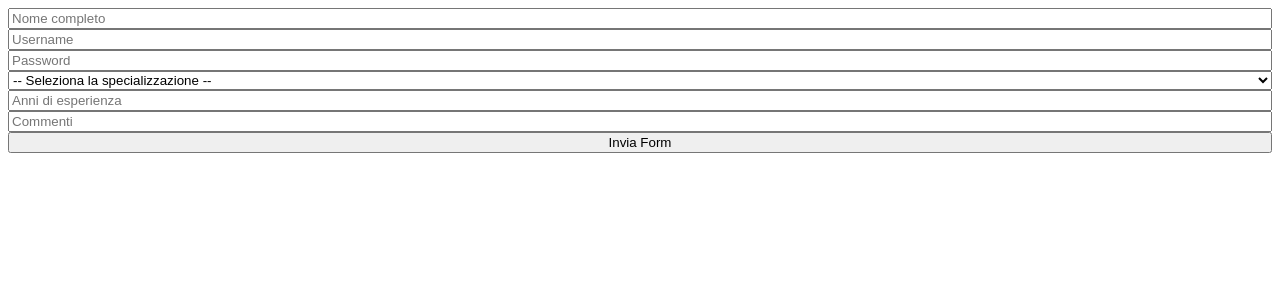
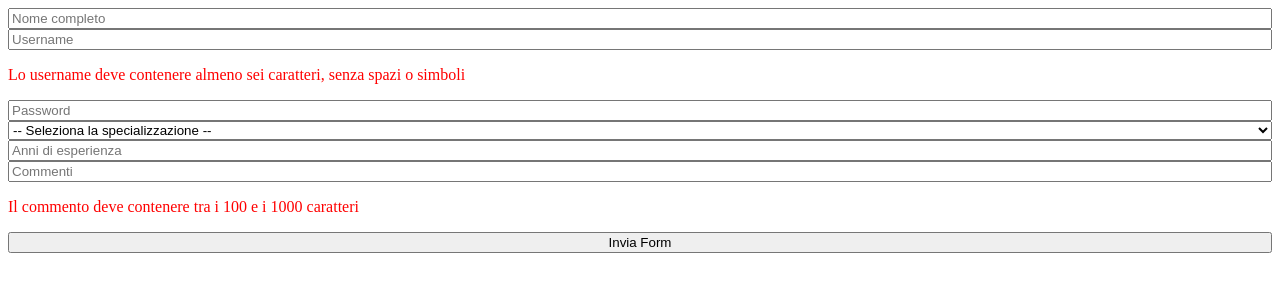
Before and after one commit to giovanni-arduini/ex-react-useref-signup, a React (Vite) app: page / in a window 1280 px wide. Shown: the top 300 px of the page. Built offline with nearby package versions, Linux system fonts and the light colour scheme.

Commit message:
ADD username & comments validation

```diff
--- a/src/App.jsx
+++ b/src/App.jsx
@@ -7,6 +7,10 @@ function App() {
   const [spec, setSpec] = useState("");
   const [experienceYears, setExperienceYears] = useState("");
   const [comments, setComments] = useState("");
+
+  const letters = "abcdefghijklmnopqrstuvwxyz";
+  const numbers = "0123456789";
+  const symbols = "!@#$%^&*()-_=+[]{}|;:'\",.<>?/`~";
 
   function handleSubmit(e) {
     e.preventDefault();
@@ -37,10 +41,14 @@ function App() {
         onSubmit={handleSubmit}
         style={{ display: "flex", flexDirection: "column" }}
       >
+        {/* <label for="nome_completo">Inserisci il tuo nome completo</label> */}
         <input
           type="text"
           name="nome_completo"
+          id="nome_completo"
           placeholder="Nome completo"
+          // required
+          // minLength={6}
           value={name}
           onChange={(e) => setName(e.target.value)}
         />
@@ -52,6 +60,15 @@ function App() {
           value={username}
           onChange={(e) => setUsername(e.target.value)}
         />
+
+        {username.length >= 6 ? (
+          <p style={{ color: "green" }}>Username valido</p>
+        ) : (
+          <p style={{ color: "red" }}>
+            Lo username deve contenere almeno sei caratteri, senza spazi o
+            simboli
+          </p>
+        )}
 
         <input
           type="password"
@@ -89,6 +106,15 @@ function App() {
           value={comments}
           onChange={(e) => setComments(e.target.value)}
         />
+
+        {comments.trim().length > 100 && comments.length < 1000 ? (
+          <p style={{ color: "green" }}>Commento valido</p>
+        ) : (
+          <p style={{ color: "red" }}>
+            Il commento deve contenere tra i 100 e i 1000 caratteri
+          </p>
+        )}
+
         <button onClick={handleSubmit}>Invia Form</button>
       </form>
     </>
```
